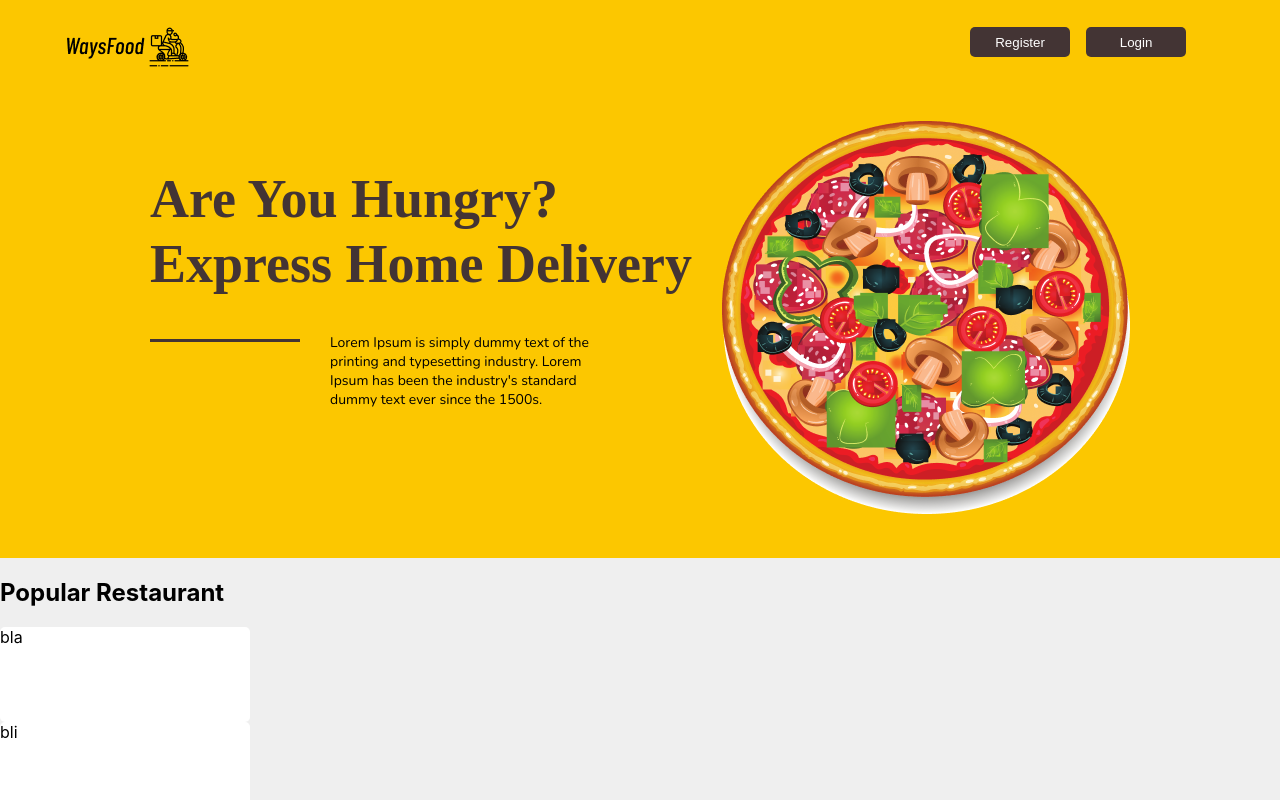
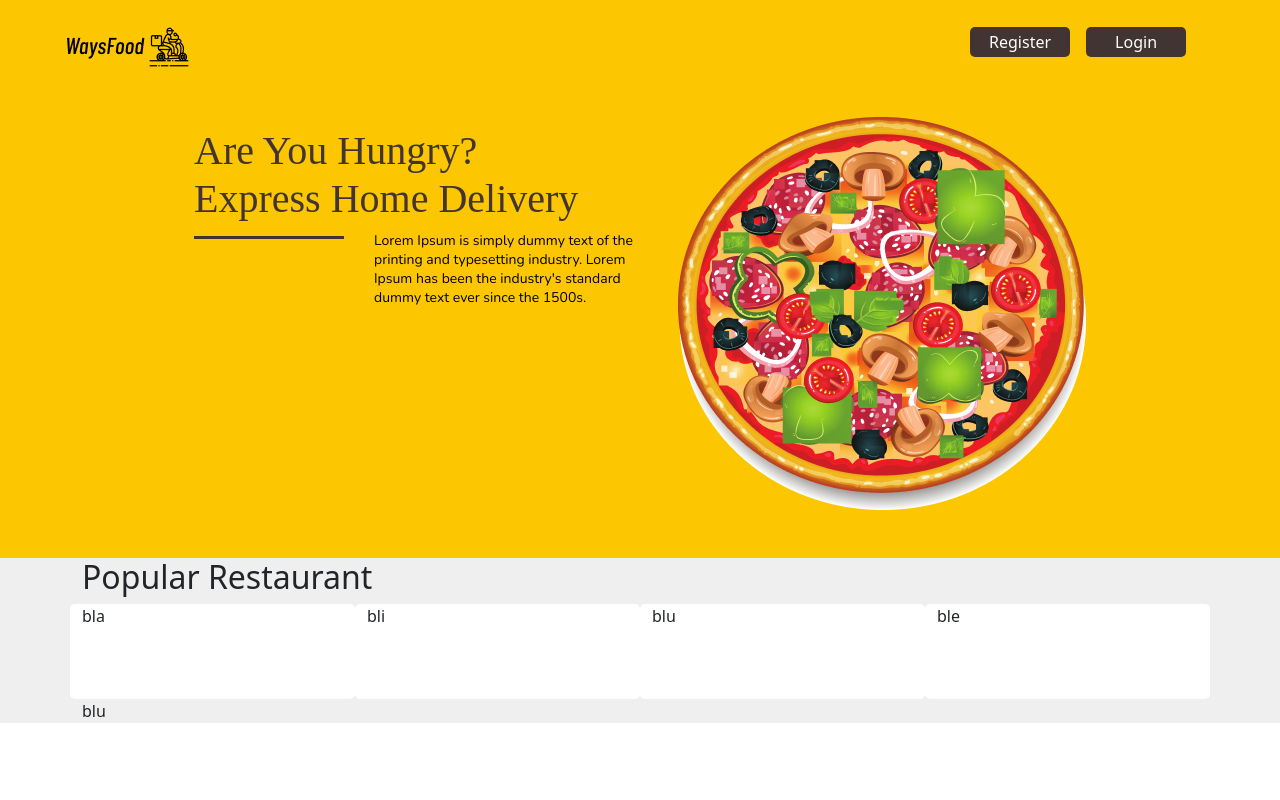
Before and after one commit to rizaruved/waysfood, a React (Create React App) app: page / in a window 1280 px wide. Shown: the top 800 px of the page. Built offline with nearby package versions, Linux system fonts and the light colour scheme; a web font is replaced by a local one.

Commit message:
/ ‘src/App.css’ / ‘src/pages/Home.jsx’

```diff
--- a/src/App.css
+++ b/src/App.css
@@ -28,16 +28,16 @@
   cursor: pointer;
 }
 
-.jumbotron {
+.main {
   display: flex;
   justify-content: center;
 }
 
-.jumbotronContent {
+.mainContent {
   display: flex;
 }
 
-.jumbotronText {
+.mainText {
   font-family: Abhaya Libre ExtraBold, serif;
   font-style: normal;
   font-weight: 800;
@@ -47,14 +47,14 @@
   margin-top: 60px;
 }
 
-.jumbotronStick {
+.mainStick {
   width: 150px;
   height: 3px;
   background: #433434;
   margin-top: 1%;
 }
 
-.jumbotronDescription {
+.mainDescription {
   width: 274px;
   height: 76px;
   font-family: 'Nunito', sans-serif;
@@ -67,7 +67,7 @@
   margin-top: 0%;
 }
 
-.jumbotronImage {
+.mainImage {
   margin-top: 50px;
   margin-left: 30px;
 }
--- a/src/pages/Home.jsx
+++ b/src/pages/Home.jsx
@@ -1,6 +1,6 @@
 import logo from '../assets/png/waysfood.png';
 import pizza from '../assets/png/pizza-icon.png';
-// import 'bootstrap/dist/css/bootstrap.min.css';
+import 'bootstrap/dist/css/bootstrap.min.css';
 
 function Home() {
     return (
@@ -24,17 +24,17 @@ function Home() {
           </div>
 
           {/* Jumbotron Content Wrapper */}
-          <div className="jumbotron">
-            <div className="jumbotronText">
+          <div className="main">
+            <div className="mainText">
               <h1 >Are You Hungry? <br/> Express Home Delivery</h1>
-              <div className="jumbotronContent">
-                <div className="jumbotronStick"></div>
-                <div className="jumbotronDescription">
+              <div className="mainContent">
+                <div className="mainStick"></div>
+                <div className="mainDescription">
                   Lorem Ipsum is simply dummy text of the printing and typesetting industry. Lorem Ipsum has been the industry's standard dummy text ever since the 1500s.
                 </div>
               </div>
             </div>
-            <div className="jumbotronImage">
+            <div className="mainImage">
               <img src={pizza} alt="pizza-image"/>
             </div>
           </div>
```
